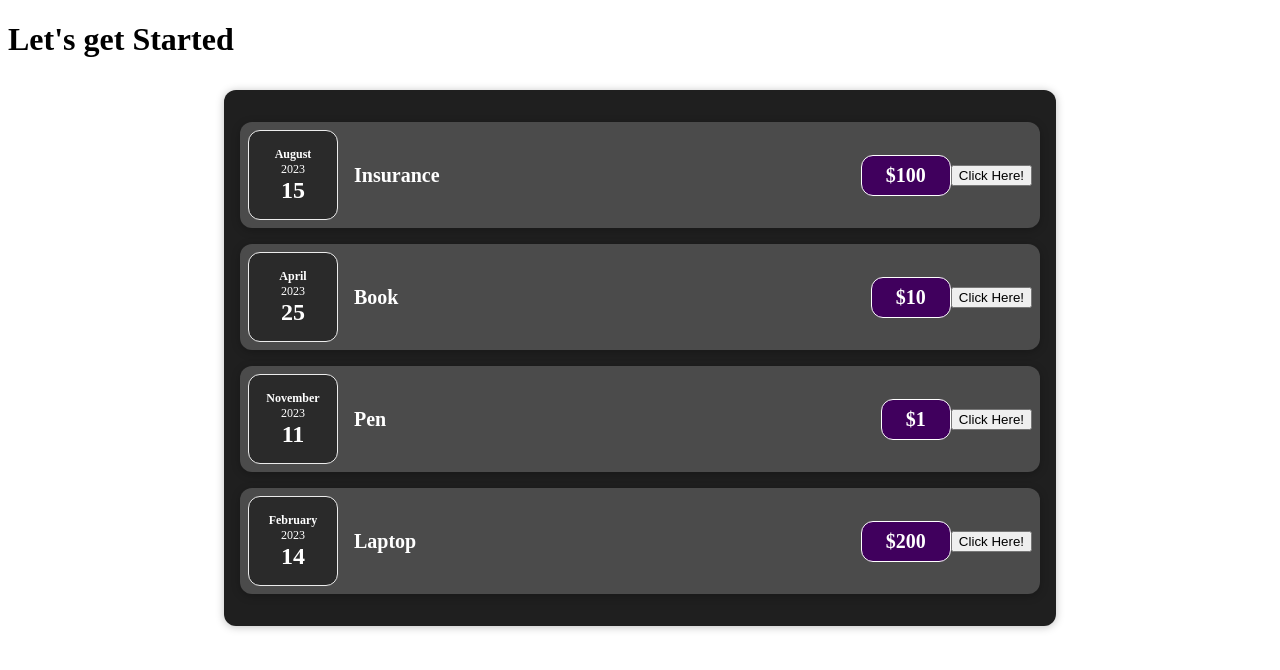
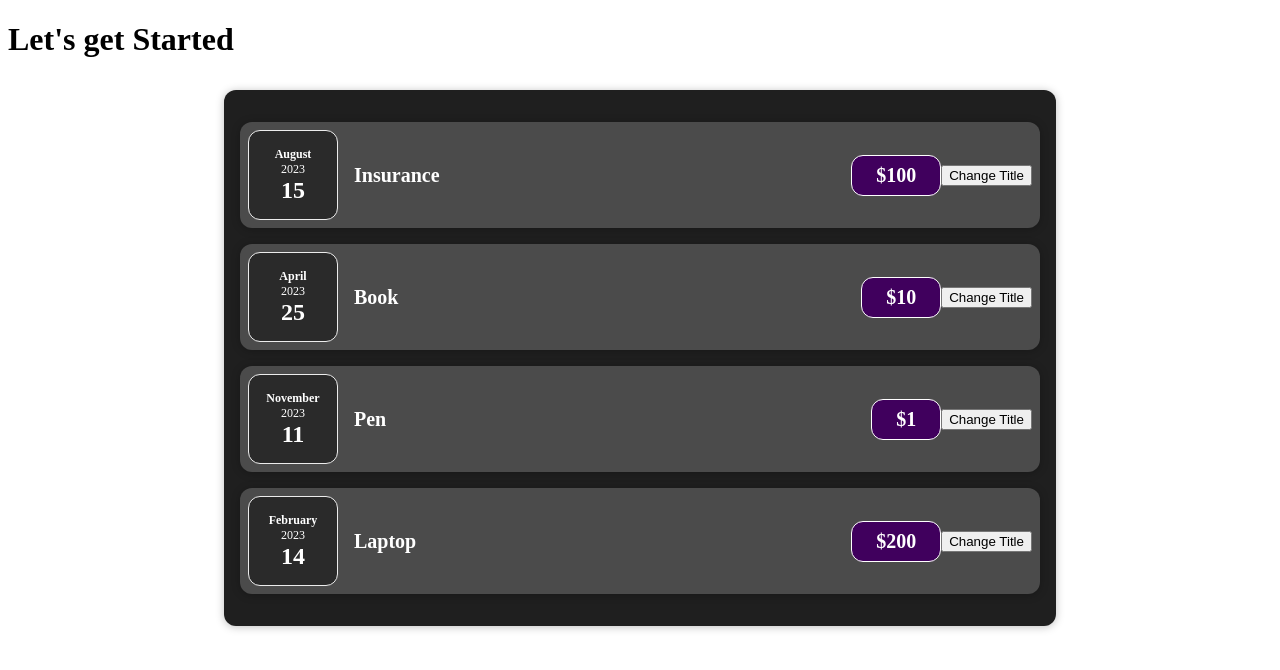
Before and after one commit to SumenKD10/SHP_First_React_App, a React (Create React App) app: page / in a window 1280 px wide. Shown: the top 670 px of the page. Built offline with nearby package versions, Linux system fonts and the light colour scheme.

Commit message:
Added the useState hook into the code

```diff
--- a/src/components/Expenses/ExpenseItem.js
+++ b/src/components/Expenses/ExpenseItem.js
@@ -1,22 +1,26 @@
-import React from "react";
+// Write your code at the relevant places in the code below
+
+import React,{useState} from "react";
+import "./ExpenseItem.css";
+import ExpenseDate from "./ExpenseDate";
 import Card from "../UI/Card";
-import ExpenseDate from "./ExpenseDate";
-import "./ExpenseItem.css";
 
-function ExpenseItem(props) {
-  function buttonClickHandler(){
-    console.log("Button Clicked!");
+const ExpenseItem = (props) => {
+  const [title, setTitle] = useState(props.title);
+  function buttonClickHandler() {
+    setTitle("New Title");
   }
+
   return (
     <Card className="expense-item">
-      <ExpenseDate date={props.date}></ExpenseDate>
+      <ExpenseDate date={props.date} />
       <div className="expense-item__description">
-        <h2>{props.title}</h2>
+        <h2>{title}</h2>
         <div className="expense-item__price">${props.price}</div>
       </div>
-      <button onClick={buttonClickHandler}>Click Here!</button>
+      <button onClick={buttonClickHandler}>Change Title</button>
     </Card>
   );
-}
+};
 
 export default ExpenseItem;
```
